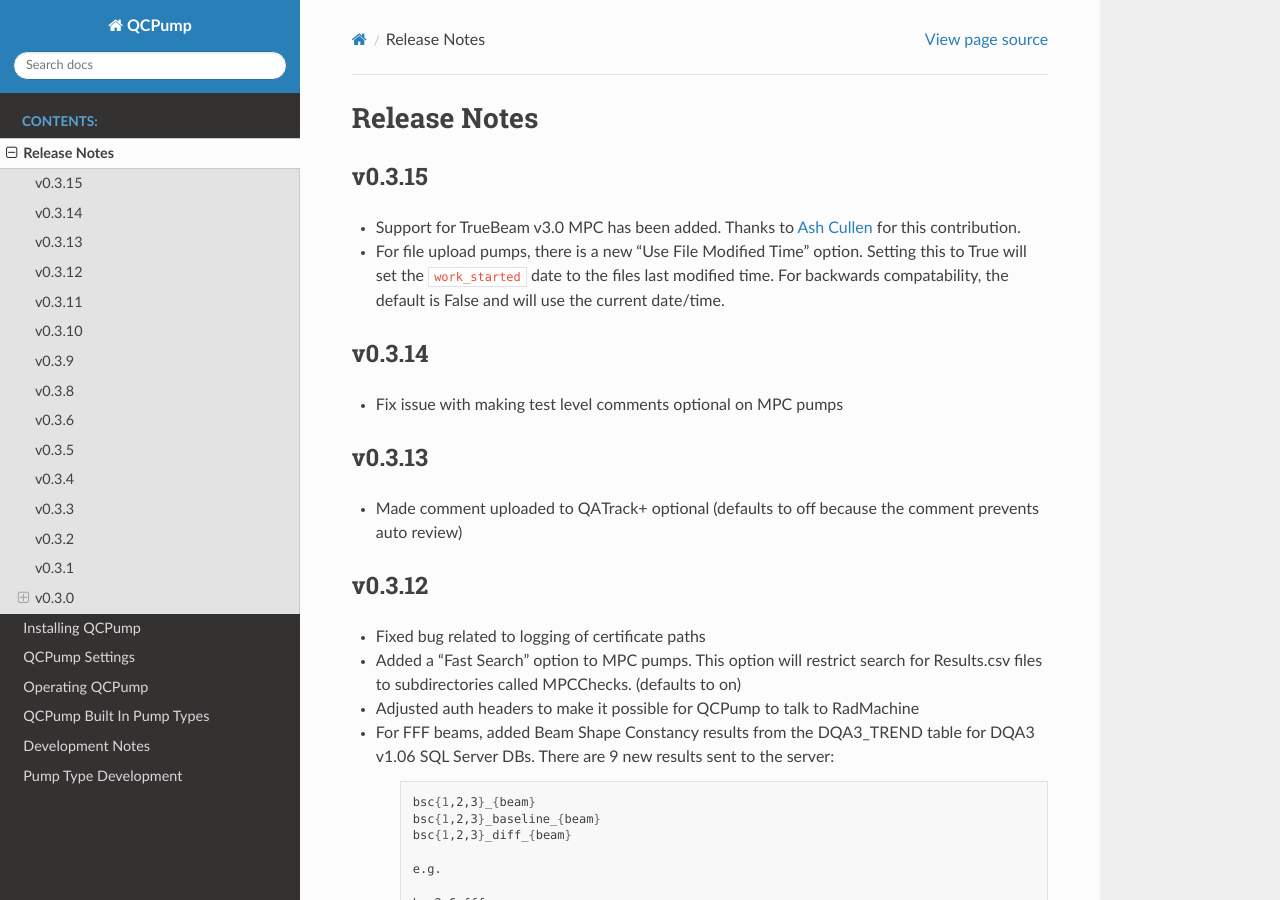
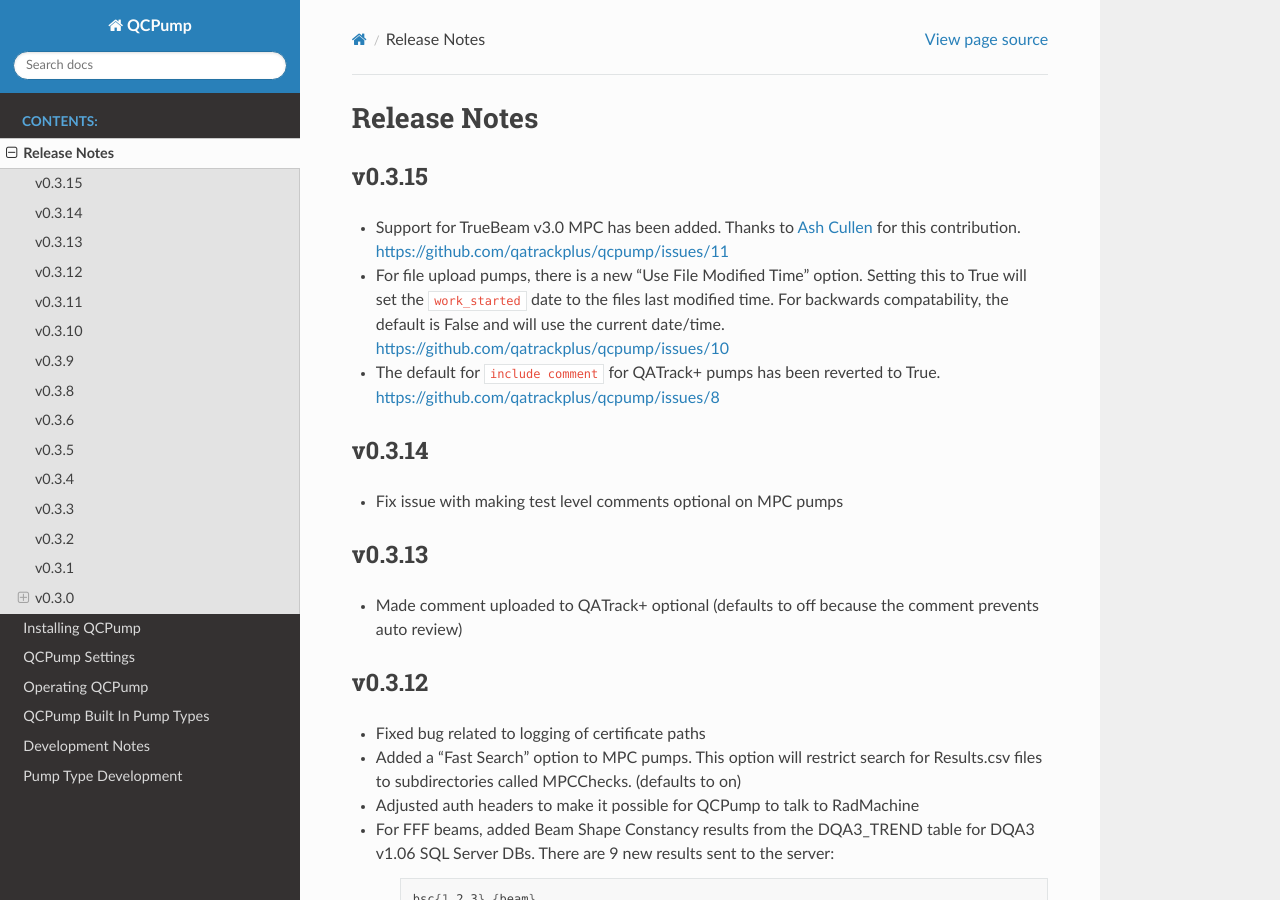
Before and after one commit to qatrackplus/qcpump, a Sphinx documentation site: the page built from docs/release_notes.rst, in a window 1280 px wide and 900 px high. Built offline with Sphinx 7.4.7 and the Read the Docs theme 2.0.0, drawn with Linux system fonts in a browser that asks for light colours.

```diff
--- a/docs/release_notes.rst
+++ b/docs/release_notes.rst
@@ -8,11 +8,15 @@
 
 * Support for TrueBeam v3.0 MPC has been added. Thanks to `Ash Cullen
   <https://github.com/ash-cullen/>`_ for this contribution.
+  https://github.com/qatrackplus/qcpump/issues/11
 
 * For file upload pumps, there is a new "Use File Modified Time" option.
   Setting this to True will set the ``work_started`` date to the files last
   modified time.  For backwards compatability, the default is False and will
-  use the current date/time.
+  use the current date/time. https://github.com/qatrackplus/qcpump/issues/10
+
+* The default for ``include comment`` for QATrack+ pumps has been reverted to
+  True. https://github.com/qatrackplus/qcpump/issues/8
 
 v0.3.14
 -------
```
Also changed, not shown: 1 other file.
